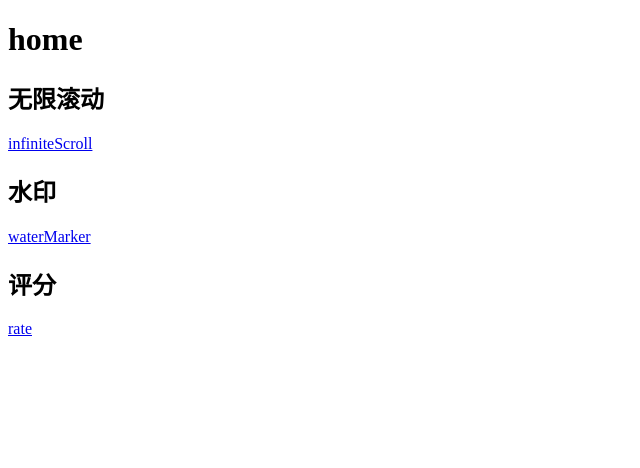
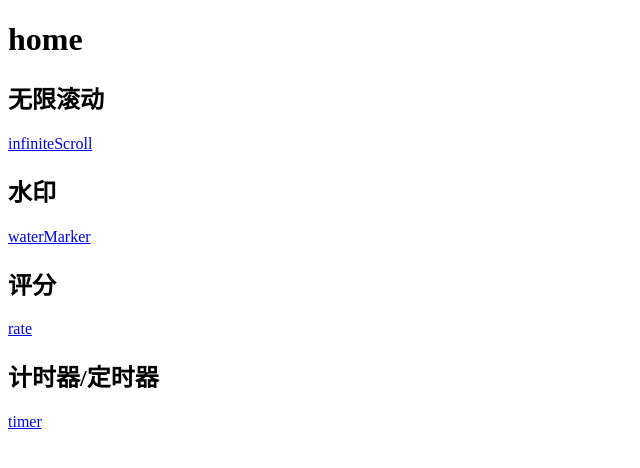
Before and after one commit to crank220/vue_components, a Vue app: page / in a window 1280 px wide. Shown: the top 468 px of the page, without its empty margins (0-640 px from the left). Built offline with nearby package versions, Linux system fonts and the light colour scheme.

Commit message:
add rate and rate.md

```diff
--- a/src/components/home/index.vue
+++ b/src/components/home/index.vue
@@ -7,5 +7,7 @@
     <router-link to="/waterMarker">waterMarker</router-link>
     <h2>评分</h2>
     <router-link to="/rate">rate</router-link>
+    <h2>计时器/定时器</h2>
+    <router-link to="/timer">timer</router-link>
   </div>
 </template>
--- a/src/components/rate/index.vue
+++ b/src/components/rate/index.vue
@@ -1,5 +1,6 @@
 <template>
   <div class="rate-demo">
+    <router-link to="/">home</router-link>
     <h2>评分</h2>
 
     <h3>基础</h3>
@@ -42,7 +43,7 @@
 <script>
 import Rate from './to'
 export default {
-  name: 'v5-demo',
+  name: 'RateDemo',
   data () {
     return {
       rate0: 0,
--- a/src/router/index.js
+++ b/src/router/index.js
@@ -4,6 +4,7 @@ import Home from '@/components/home'
 import InfiniteScroll from '@/components/infiniteScroll'
 import WaterMarker from '@/components/waterMarker'
 import Rate from '@/components/rate'
+import Timer from '@/components/timer'
 
 
 Vue.use(Router)
@@ -42,6 +43,14 @@ const router = new Router({
       meta: {
         title: 'rate'
       }
+    },
+    {
+      path: '/timer',
+      name: 'timer',
+      component: Timer,
+      meta: {
+        title: 'timer'
+      }
     }
   ]
 })
```
Also changed, not shown: src/components/rate/index.md (added, +13 -0 lines).
